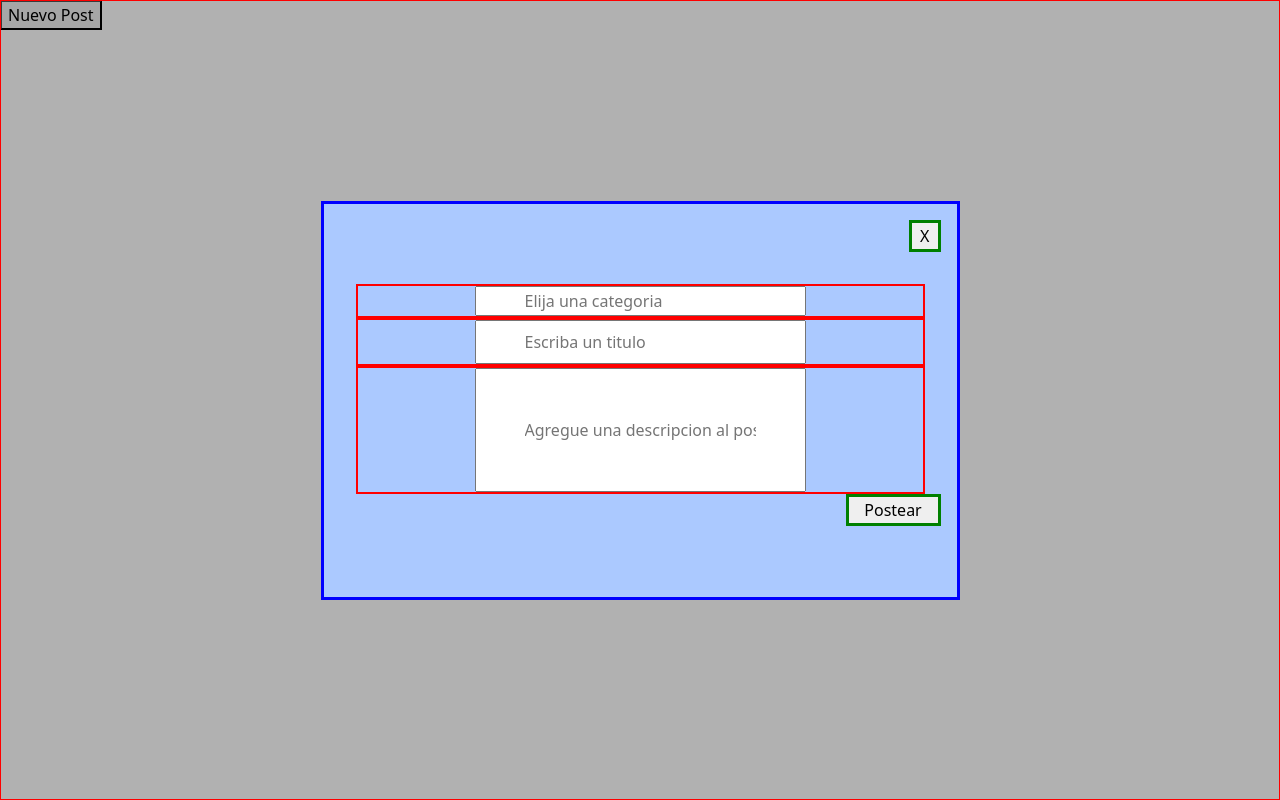
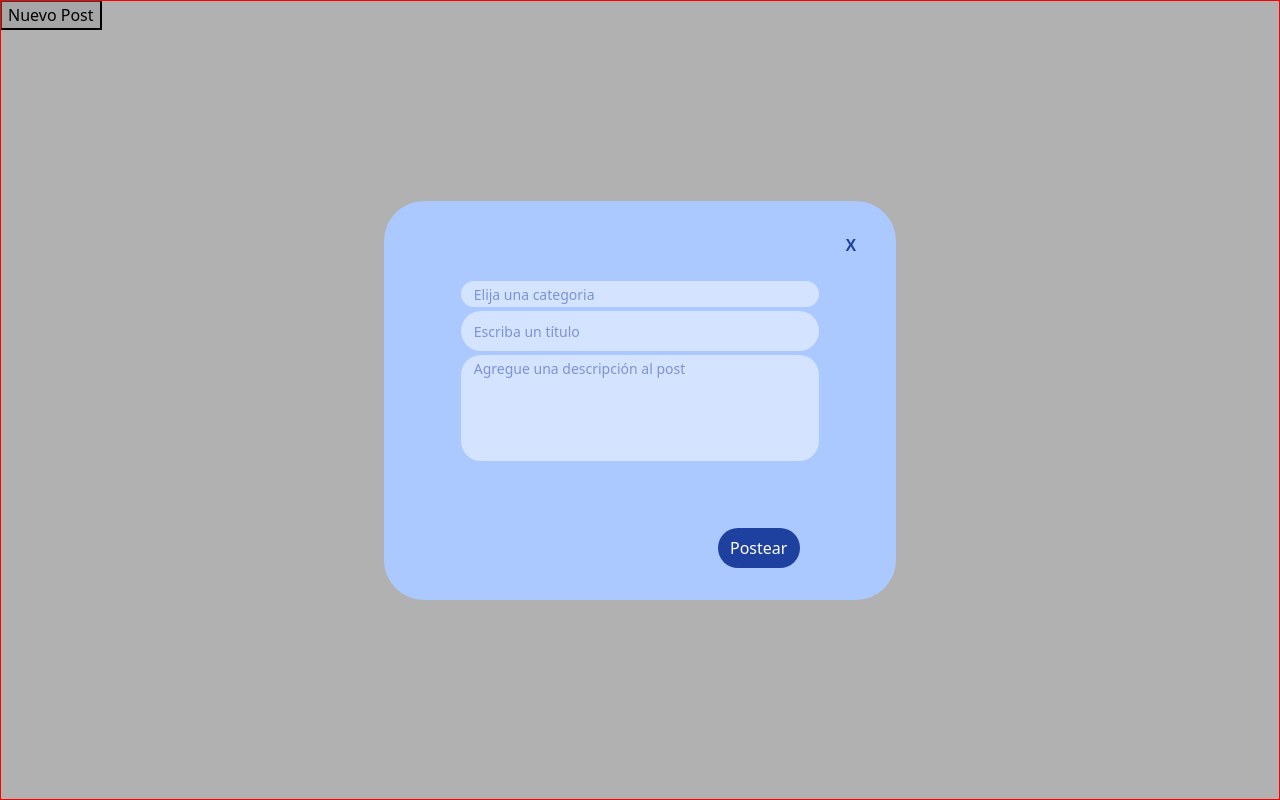
Before and after one commit to lutzz22/tripiando, a React (Create React App) app: page /modal in a window 1280 px wide. Both pictures are taken after a click on the button "Nuevo Post". Built offline with nearby package versions, Linux system fonts and the light colour scheme.

Commit message:
actualizo estilos del modal

```diff
--- a/src/componentes/ModalPost/Modal.css
+++ b/src/componentes/ModalPost/Modal.css
@@ -18,30 +18,77 @@
 
 .modal-container{
     position: relative;
-    width: 50%;
+    width: 40%;
     height: 50%;
     padding: 2rem;
+    border-radius: 40px;
     background-color: #ABC9FF;
-    border: 3px solid blue
+    /* border: 3px solid blue */
 }
 
 .modal-text{
     text-align: center;
-    border: 2px solid red;
+    /* border: 2px solid green; */
+}
+
+::placeholder{
+    padding-left: 3%;
+    margin-left: 20%;
+    text-align: start;
+    font-size: 14px;
+    color:#1e409f7b;
+    /* border: 1px solid red */
+}
+
+.modal-input{
+    width: 80%;
+    margin-bottom: 1%;
+    border: none;
+    border-radius: 30px;
+    background-color: #d4e3ff;
+
+}
+
+.modal-input-descripcion{
+    width: 80%;
+    padding-bottom: 18%;
+    border: none;
+    border-radius: 20px;
+    background-color: #d4e3ff;;
 }
 
 
 .modal-postear{
     position: absolute;
-    width: 15%;
-    right: 1rem;
-    border: 3px solid green
+    width: 16%;
+    height: 10%;
+    right: 6rem;
+    bottom: 2rem;
+    border: none;
+    border-radius: 40px;
+    background-color:  #1e409f;
+    color: white;
+    /* border: 3px solid green */
+}
+
+.modal-postear:hover{
+    color: #1e409f;
+    background-color: #d4e3ff;
 }
 
 .modal-close{
     position: absolute;
     width: 5%;
-    top: 1rem;
-    right: 1rem;
-    border: 3px solid green
+    top: 2rem;
+    right:2rem;
+    font-family: Arial, Helvetica, sans-serif;
+    font-weight: bolder;
+    border: none;
+    background-color: #ABC9FF;
+    color:  #1e409f;
+    /* border: 3px solid green */
 }
+
+.modal-close:hover{
+    color: #d4e3ff;
+}
--- a/src/componentes/ModalPost/Modal.js
+++ b/src/componentes/ModalPost/Modal.js
@@ -9,25 +9,26 @@ return (
 
         <div className= {`modal ${isOpen && "modal-is-open"}`}>
 
-                <div className= 'modal-container'>
+                <div id='modal' className= 'modal-container' >
 
                         <button className= 'modal-close' onClick={isClose} > X </button>
 
                     <div className='my-5'>
                         <div className='modal-text'>
-                            <input className='px-5 ' type="text" placeholder='Elija una categoria'></input>
+                            <input className=' modal-input' type="text" placeholder='Elija una categoria'></input>
                         </div>
 
                         <div className='modal-text'>
-                            <input className='px-5 py-2 ' type="text"  placeholder='Escriba un titulo'></input>
+                            <input className='py-2 modal-input' type="text"  placeholder='Escriba un título'></input>
                         </div>
 
                         <div className='modal-text'>
-                            <input className='p-5 ' type="text" placeholder='Agregue una descripcion al post'></input>
+                            <input className=' modal-input-descripcion' type="text" placeholder='Agregue una descripción al post'></input>
                         </div>
 
                             <button className='modal-postear'> Postear </button>
                             {children}
+
 
                     </div>
 
--- a/src/componentes/ModalPost/ModalPost.js
+++ b/src/componentes/ModalPost/ModalPost.js
@@ -14,6 +14,7 @@ const ModalPost = () => {
 
             <button onClick={modalOpen}> Nuevo Post </button>
             <Modal isOpen={isOpenModal} isClose={modalClose}></Modal>
+
         </div>
 
     ]
--- a/src/componentes/ModalPost/useModal.js
+++ b/src/componentes/ModalPost/useModal.js
@@ -8,5 +8,6 @@ export const useModal = (initialValue = false) => {
     const closeModal= () => setIsOpen(false);
 
 
+
     return [isOpen, openModal, closeModal]
 }
```
